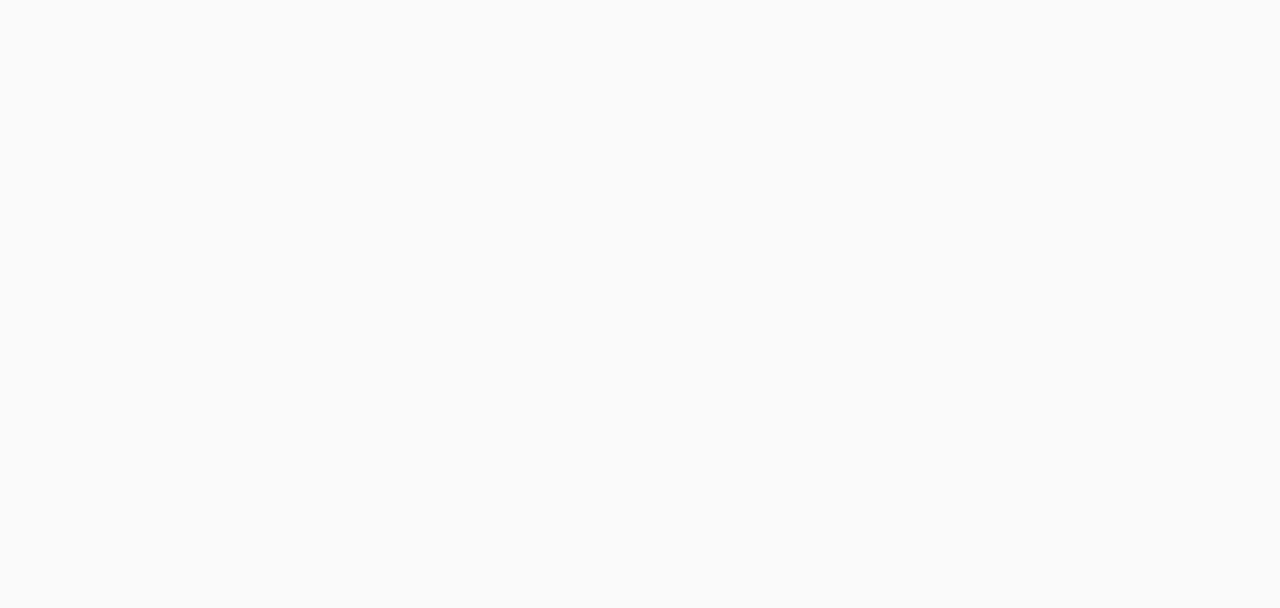
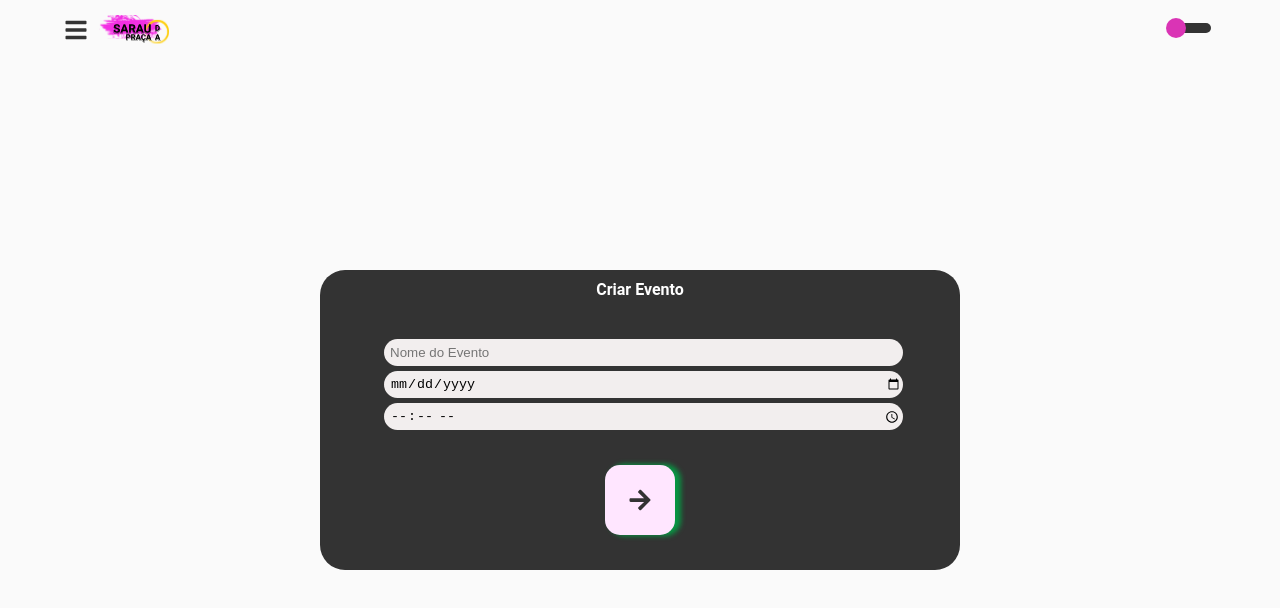
Before and after one commit to mugarate12/saraudapracaweb2.0, a React (Create React App) app: page /eventos/criar in a window 1280 px wide. Shown: the top 608 px of the page. Built offline with nearby package versions, Linux system fonts and the light colour scheme.

Commit message:
add create event Page

```diff
--- a/src/Navigator.tsx
+++ b/src/Navigator.tsx
@@ -13,6 +13,7 @@
 import DarkTheme from './styles/themes/dark'
 
 import Home from './pages/Home/index'
+import CreateEvent from './pages/CreateEvent/index'
 
 export const ThemeContext = React.createContext(() => {})
 
@@ -34,6 +35,7 @@
           <GlobalStyle />
           <Switch>
             <Route exact path='/' component={Home} />
+            <Route path='/eventos/criar' component={CreateEvent} />
           </Switch>
         </ThemeContext.Provider>
       </ThemeProvider>
--- a/src/components/Header/index.tsx
+++ b/src/components/Header/index.tsx
@@ -22,10 +22,17 @@
   const [scheduleOptions, setScheduleOptions] = useState<boolean>(false)
   const [adminOptions, setAdminOptions] = useState<boolean>(false)
 
+  function handleShowMenu() {
+    setEventOptions(false)
+    setScheduleOptions(false)
+    setAdminOptions(false)
+    setShowMenu(!showMenu)
+  }
+
   function renderMenuIcon() {
     if (haveMenu) {
       return (
-        <Styled.SidebarButton onClick={() => setShowMenu(!showMenu)}>
+        <Styled.SidebarButton onClick={() => handleShowMenu()}>
           <Styled.MenuIcon />
         </Styled.SidebarButton>
       )
@@ -37,7 +44,7 @@
       return (
         <Styled.SideBarOpenContainer>
           <Styled.sideBarCloseButtonContainer>
-            <Styled.SidebarButton onClick={() => setShowMenu(!showMenu)}>
+            <Styled.SidebarButton onClick={() => handleShowMenu()}>
               <Styled.CloseMenuIcon />
             </Styled.SidebarButton>
           </Styled.sideBarCloseButtonContainer>
--- /dev/null
+++ b/src/pages/CreateEvent/index.tsx
@@ -0,0 +1,48 @@
+import React, { useState } from 'react'
+
+import * as Styled from './styles'
+
+import Header from './../../components/Header/index'
+import CreateFormContainer from './../../components/CreateFormContainer/index'
+import Input from './../../components/Input/index'
+import Button from './../../components/ForwardButton/index'
+
+export default function CreateEvent() {
+  const [eventName, setEventName] = useState<string>('')
+  const [eventDate, setEventDate] = useState<string>('')
+  const [eventHour, setEventHour] = useState<string>('')
+
+  const [disabledButton, setDisabledButton] = useState<boolean>(false)
+
+  function handleButton() {
+    setDisabledButton(true)
+
+    if (!!eventName && !!eventDate && !!eventHour) {
+      alert('ok')
+      setDisabledButton(false)
+    } else {
+      alert('Por favor, preencha todos os campos')
+      setDisabledButton(false)
+    }
+  }
+
+  return (
+    <>
+      <Header haveMenu={true} />
+
+      <Styled.Container>
+        <CreateFormContainer>
+          <Styled.FormTitle>Criar Evento</Styled.FormTitle>
+
+          <Styled.FormContainer>
+            <Input placeholder='Nome do Evento' value={eventName} onChange={(e) => setEventName(e.target.value)} />
+            <Input placeholder='Data do Evento' value={eventDate} onChange={(e) => setEventDate(e.target.value)} type='date' />
+            <Input placeholder='Data do Evento' value={eventHour} onChange={(e) => setEventHour(e.target.value)} type='time' />
+          </Styled.FormContainer>
+
+          <Button disabled={disabledButton} onClick={() => handleButton()} />
+        </CreateFormContainer>
+      </Styled.Container>
+    </>
+  )
+}
--- /dev/null
+++ b/src/pages/CreateEvent/styles.tsx
@@ -0,0 +1,36 @@
+import styled from 'styled-components'
+
+export const Container = styled.div`
+  width: 100%;
+  height: 90vh;
+
+  display: flex;
+  flex-direction: column;
+  justify-content: center;
+  align-items: center;
+
+  @media (max-height: 600px) {
+    height: 88vh;
+  }
+
+  @media (max-height: 400px) {
+    height: 82vh;
+  }
+`
+
+export const FormContainer = styled.form`
+  width: 80%;
+
+  margin-bottom: 30px;
+`
+
+export const FormTitle = styled.h2`
+  margin-top: 10px;
+  margin-bottom: 40px;
+
+  color: ${props => props.theme.colors.containerFont};
+
+  font-size: 16px;
+  font-size: 1rem;
+  font-weight: bold;
+`
--- a/src/pages/Home/index.tsx
+++ b/src/pages/Home/index.tsx
@@ -1,4 +1,5 @@
 import React, { useState } from 'react'
+import { useHistory } from 'react-router-dom'
 
 import * as Styled from './styles'
 
@@ -9,6 +10,8 @@
 import Button from './../../components/ForwardButton/index'
 
 export default function Home() {
+  const history = useHistory()
+
   const [email, setEmail] = useState<string>('')
   const [password, setPassword] = useState<string>('')
   const [checkBox, setCheckBox] = useState<boolean>(false)
@@ -18,7 +21,7 @@
   function handleButtonLogin() {
     setDisabledButton(true)
 
-    alert('ok')
+    history.push('/eventos/criar')
 
     setDisabledButton(false)
   }
```
Also changed, not shown: 1 other file (tests, documents, lock files or other folders).
